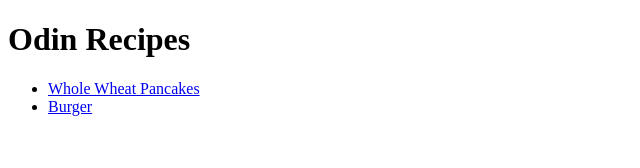
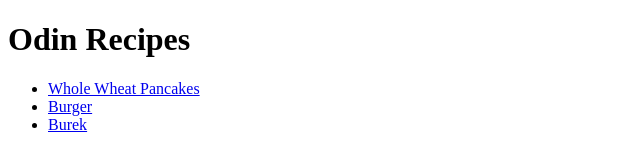
Before and after one commit to TeddygoesCoding/odin-recipes, a plain HTML site: page index.html in a window 1280 px wide. Shown: the full height of the page, 0-640 px from the left. Drawn offline with Linux system fonts and the light colour scheme.

Commit message:
Linked Burek to the unordered list

```diff
--- a/index.html
+++ b/index.html
@@ -10,6 +10,7 @@
     <ul>
       <li><a href="./recipes/pancakes.html">Whole Wheat Pancakes</a></li>
       <li><a href="./recipes/burger.html">Burger</a></li>
+      <li><a href="./recipes/burek.html">Burek</a></li>
     </ul>
 
 
```
